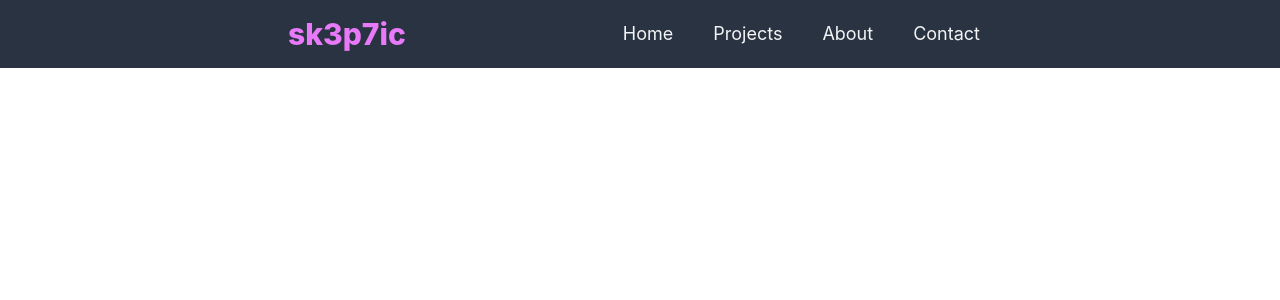
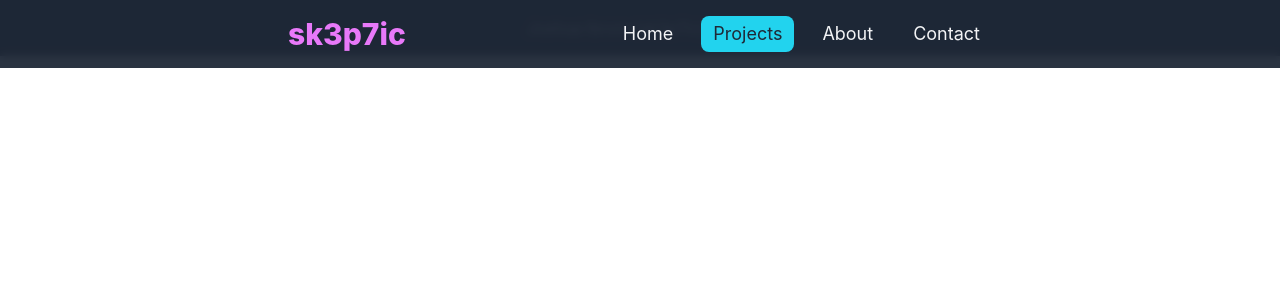
Before and after one commit to sk3p7ic/sk3p7ic-site, a Vue app: page /projects in a window 1280 px wide. Shown: the top 300 px of the page. Built offline with nearby package versions, Linux system fonts and the light colour scheme; a web font is replaced by a local one.

Commit message:
Added projects page

```diff
--- a/src/router/index.js
+++ b/src/router/index.js
@@ -1,5 +1,6 @@
 import { createRouter, createWebHistory } from "vue-router";
 import HomeView from "../views/HomeView.vue";
+import ProjectsView from "../views/ProjectsView.vue";
 
 const router = createRouter({
   history: createWebHistory(import.meta.env.BASE_URL),
@@ -9,6 +10,11 @@ const router = createRouter({
       name: "home",
       component: HomeView,
     },
+    {
+      path: "/projects",
+      name: "projects",
+      component: ProjectsView,
+    },
   ],
 });
 
--- /dev/null
+++ b/src/views/ProjectsView.vue
@@ -0,0 +1,10 @@
+<template>
+  <div class="bg-gray-100 text-gray-800"></div>
+  <site-footer />
+</template>
+
+<script setup>
+import SiteFooter from "../components/SiteFooter.vue";
+</script>
+
+<style></style>
```
